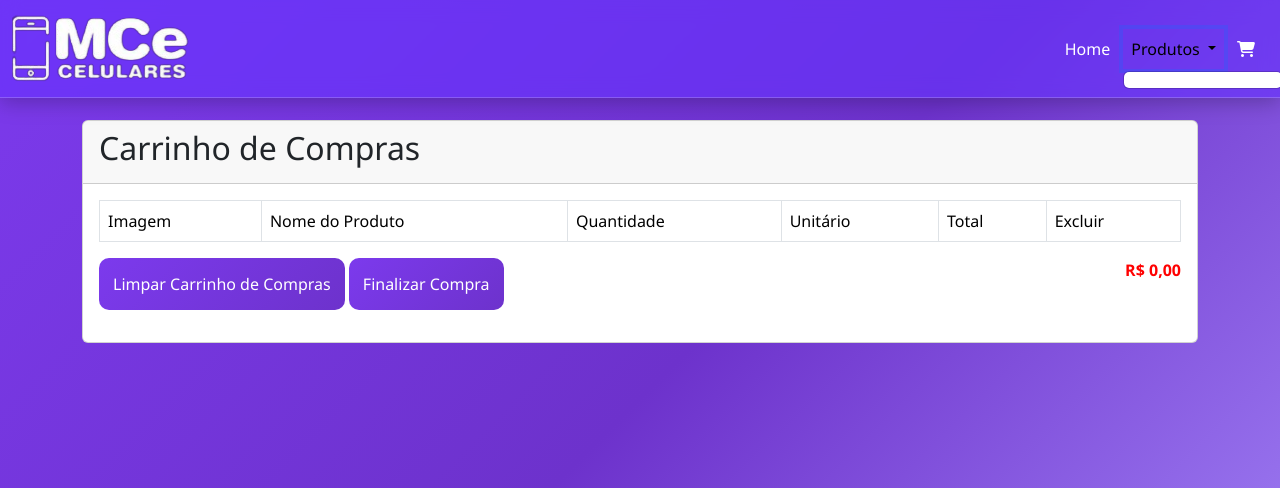
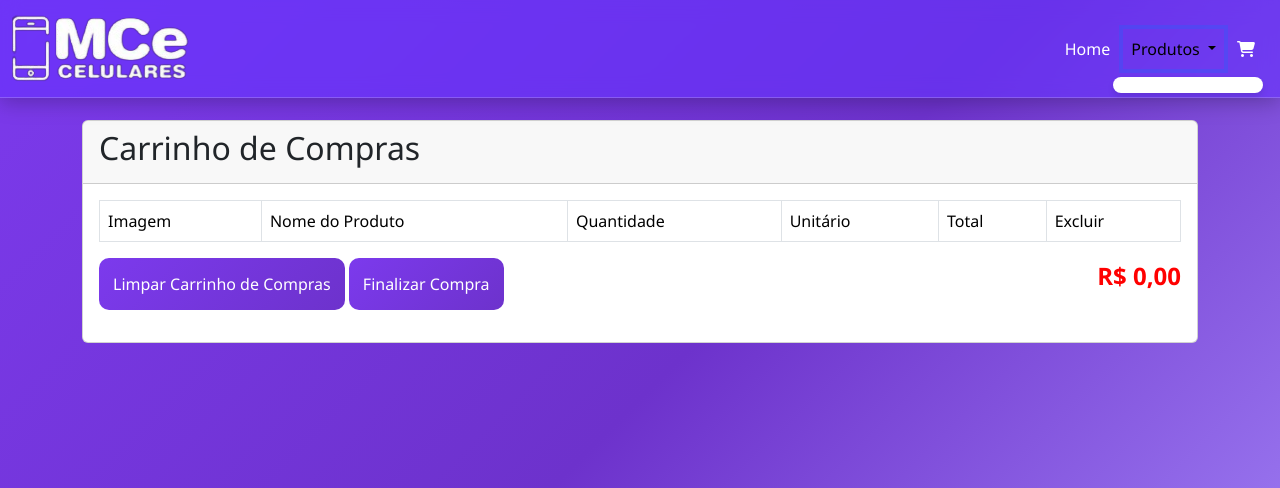
Before and after one commit to MatheusErcoli/techacademy4site, a PHP site: page /techacademy4/carrinho in a window 1280 px wide, after a click on "Produtos". Shown: the top 488 px of the page. Run offline with PHP 8.4, Linux system fonts and the light colour scheme; data that the repository does not hold is empty; some libraries are stand-ins or nearby versions.

Commit message:
ajustando dropdown e tamanho da fonte do valor final

```diff
--- a/public/css/style.css
+++ b/public/css/style.css
@@ -20,6 +20,31 @@ body {
     background: linear-gradient(135deg, var(--primary-purple) 0%, var(--dark-purple) 50%, var(--light-purple) 100%);
     min-height: 100vh;
     padding: 20px;
+}
+
+/* Correções do Dropdown */
+.dropdown-menu {
+    max-height: 80vh;
+    overflow-y: auto;
+    width: 100%;
+    min-width: 150px;
+    border: none;
+    box-shadow: 0 4px 6px rgba(0, 0, 0, 0.1);
+    border-radius: 8px;
+    margin-top: 8px !important;
+    /* pequeno ajuste inicial: tira um pouco para a esquerda */
+    transform: translateX(-10px);
+}
+
+.nav-item.dropdown {
+    position: relative;
+}
+
+.dropdown-menu.show {
+    display: block;
+    left: 0;
+    right: 0;
+    width: 100%;
 }
 
 
--- a/views/carrinho/index.php
+++ b/views/carrinho/index.php
@@ -27,8 +27,8 @@
                         <td>
                             <input type="number" value="<?=$dados["qtde"]?>" class="form-control" onblur="somarQuantidade(this.valor, <?=$dados['id']?>">
                         </td>
-                        <td><?=number_format($dados["valor"],2,",",".")?></td>
-                        <td><?=number_format($dados["valor"] * $dados["qtde"],2,",",".")?></td>
+                        <td><span style="font-size: 18px; font-weight: bold;">R$ <?=number_format($dados["valor"],2,",",".")?></span></td>
+                        <td><span style="font-size: 18px; font-weight: bold;">R$ <?=number_format($dados["valor"] * $dados["qtde"],2,",",".")?></span></td>
                         <td>
                             <a href="carrinho/excluir/<?=$dados["id"]?>" class="btn btn-danger">
                                 <i class="fas fa-trash"></i> Excluir
@@ -50,7 +50,7 @@
                 Finalizar Compra
             </a>
         </p>
-        <p class="float-end valor">
+        <p class="float-end valor" style="font-size: 24px; font-weight: bold;">
             R$ <?=number_format($total,2,",",".")?>
         </p>
     </div>
```
